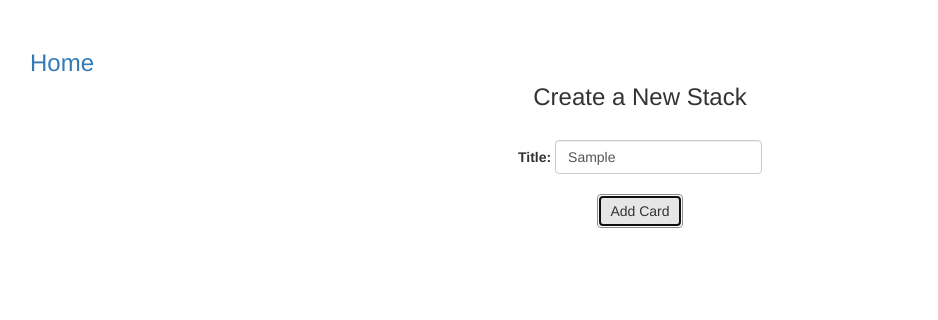
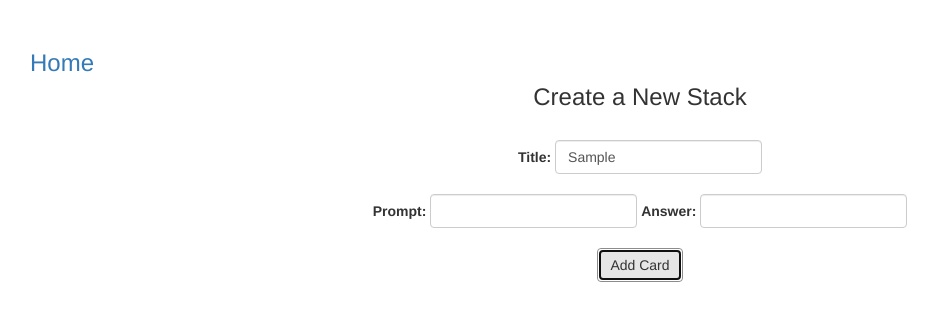
Before and after one commit to jkyletreman/flashcard-react-redux, a React (Create React App) app: page /stack_form in a window 1280 px wide. Both pictures are taken after typing "Sample" into the empty fields and a click on the button "Add Card". Shown: the top 320 px of the page, without its empty margins (0-938 px from the left). Built offline with nearby package versions, Linux system fonts and the light colour scheme.

Commit message:
Fix spacing and missing return statement

```diff
--- a/src/components/StackForm.jsx
+++ b/src/components/StackForm.jsx
@@ -30,6 +30,24 @@ class StackForm extends Component {
             {' '}
             <FormControl />
           </FormGroup>
+          {
+            this.state.cards.map(card => {
+              return (
+              <div key={card.id}>
+                <br />
+                <FormGroup>
+                  <ControlLabel>Prompt:</ControlLabel>
+                  {' '}
+                  <FormControl />
+                  {' '}
+                  <ControlLabel>Answer:</ControlLabel>
+                  {' '}
+                  <FormControl />
+                </FormGroup>
+              </div>
+            )
+            })
+          }
         </Form>
         <br />
         <Button onClick={() => this.addCard()}>Add Card</Button>
```
